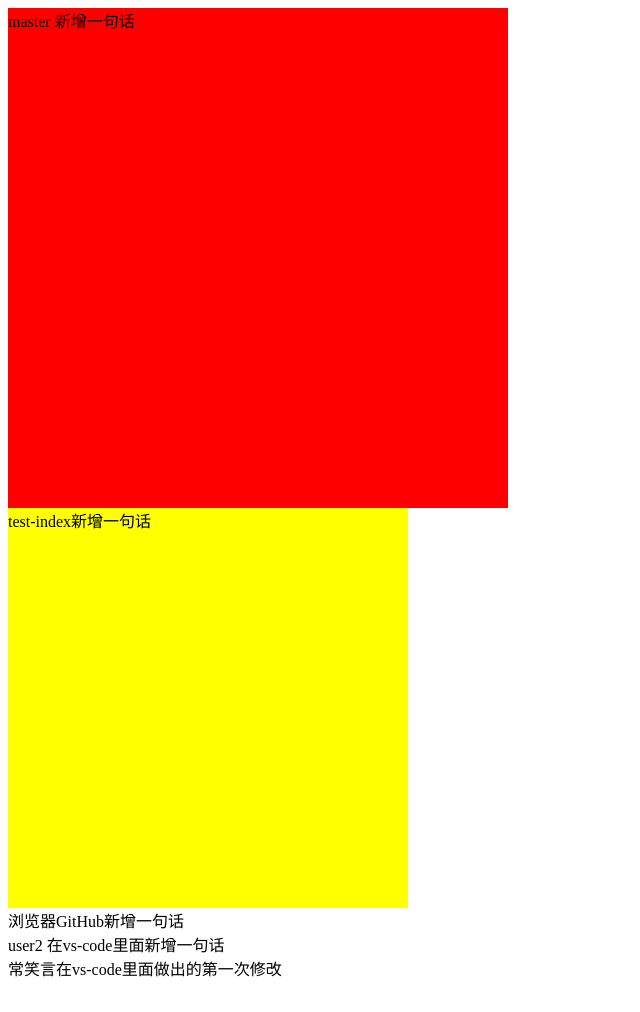
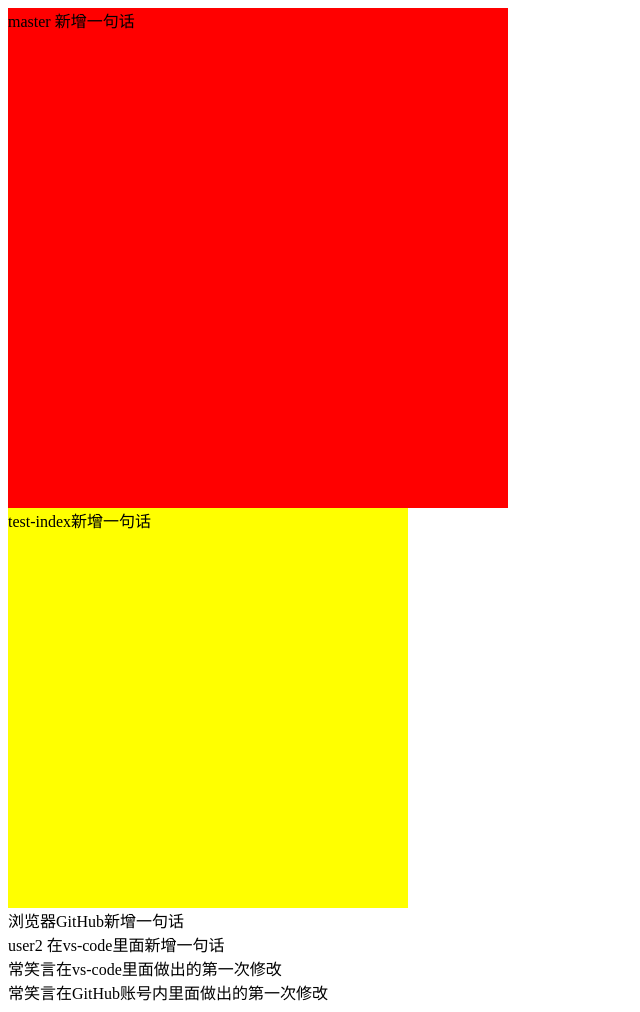
Before and after one commit to 18238072257/git-test, a plain HTML site: page index.html in a window 1280 px wide. Shown: the whole page, without its empty margins (0-640 px from the left). Before the commit the page ends 988 px from the top, so only its background shows below. Drawn offline with Linux system fonts and the light colour scheme.

Commit message:
GitHub账号做出的第一次修改

```diff
--- a/index.html
+++ b/index.html
@@ -27,6 +27,7 @@
     <div id="box3">浏览器GitHub新增一句话</div>
     <div id="box4">user2 在vs-code里面新增一句话</div>
     <div id="box5">常笑言在vs-code里面做出的第一次修改</div>
+    <div id="box6">常笑言在GitHub账号内里面做出的第一次修改</div>
 </body>
 
 </html>
```
